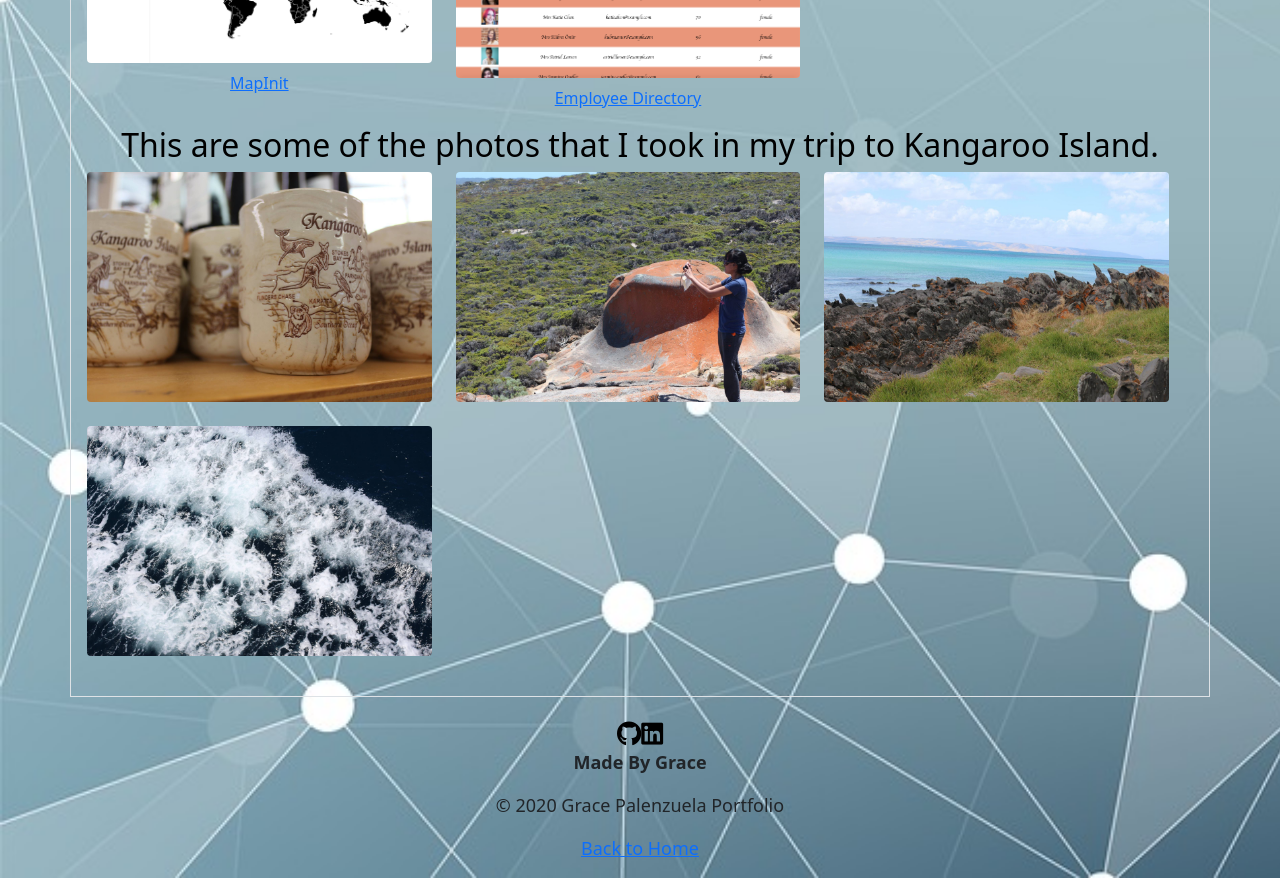
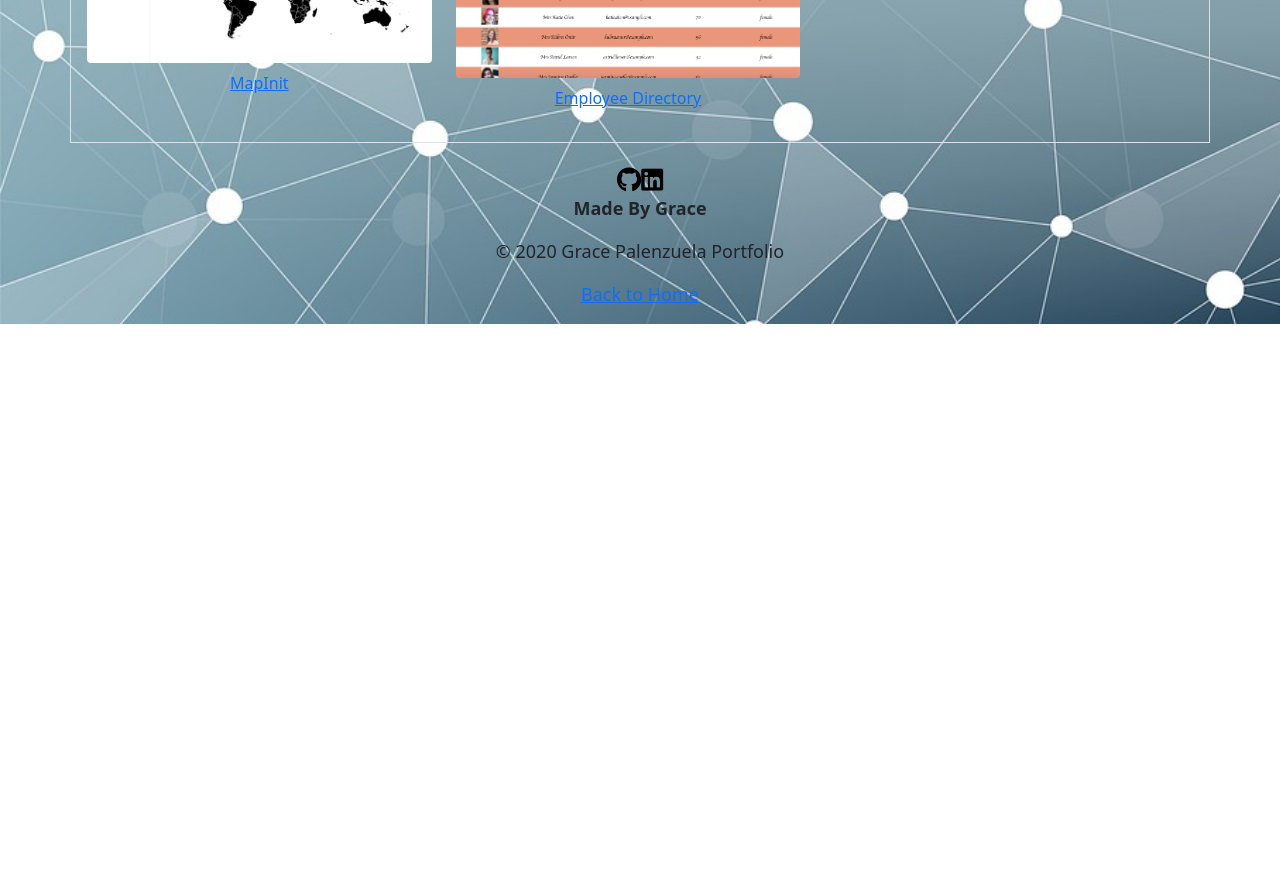
Before and after one commit to gracee19/gracee19.github.io, a React (Create React App) app: page /portfolio in a window 1280 px wide. Shown: the part 880-1758 px from the top of the page. After the commit the page ends 1204 px from the top, so only its background shows below. Built offline with nearby package versions, Linux system fonts and the light colour scheme.

Commit message:
updated portfolio page

```diff
--- a/src/pages/Portfolio.js
+++ b/src/pages/Portfolio.js
@@ -145,49 +145,6 @@ const Portfolio = () => {
                 </figure>
               </div>
             </div>
-
-            <h2 class="photos">
-              This are some of the photos that I took in my trip to Kangaroo
-              Island.
-            </h2>
-            <div class="row">
-              <div class="col-md-4">
-                <figure class="figure">
-                  <img
-                    src="/assets/cup.jpg"
-                    alt="cup"
-                    class="figure-img img-fluid rounded"
-                  />
-                </figure>
-              </div>
-              <div class="col-md-4">
-                <figure class="figure">
-                  <img
-                    src="/assets/random.jpg"
-                    alt="person"
-                    class="figure-img img-fluid rounded"
-                  />
-                </figure>
-              </div>
-              <div class="col-md-4">
-                <figure class="figure">
-                  <img
-                    src="/assets/rocks.jpg"
-                    alt="rocks"
-                    class="figure-img img-fluid rounded"
-                  />
-                </figure>
-              </div>
-              <div class="col-md-4">
-                <figure class="figure">
-                  <img
-                    src="/assets/water.jpg"
-                    alt="waves"
-                    class="figure-img img-fluid rounded"
-                  />
-                </figure>
-              </div>
-            </div>
           </div>
         </div>
       </div>
```
